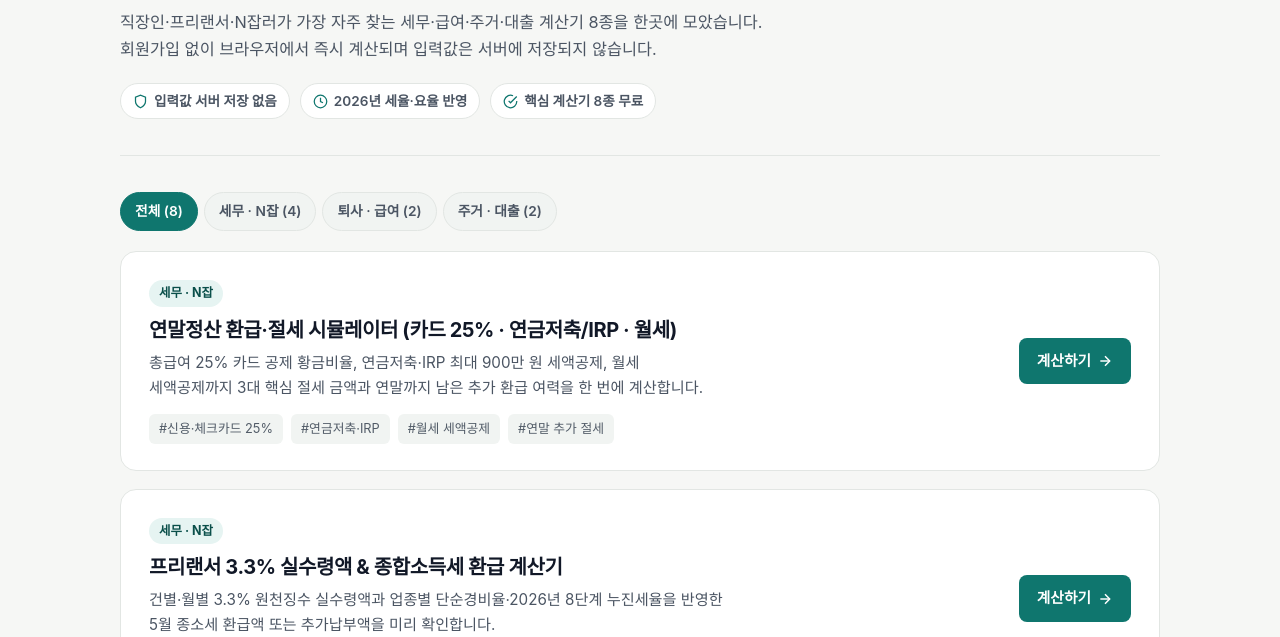
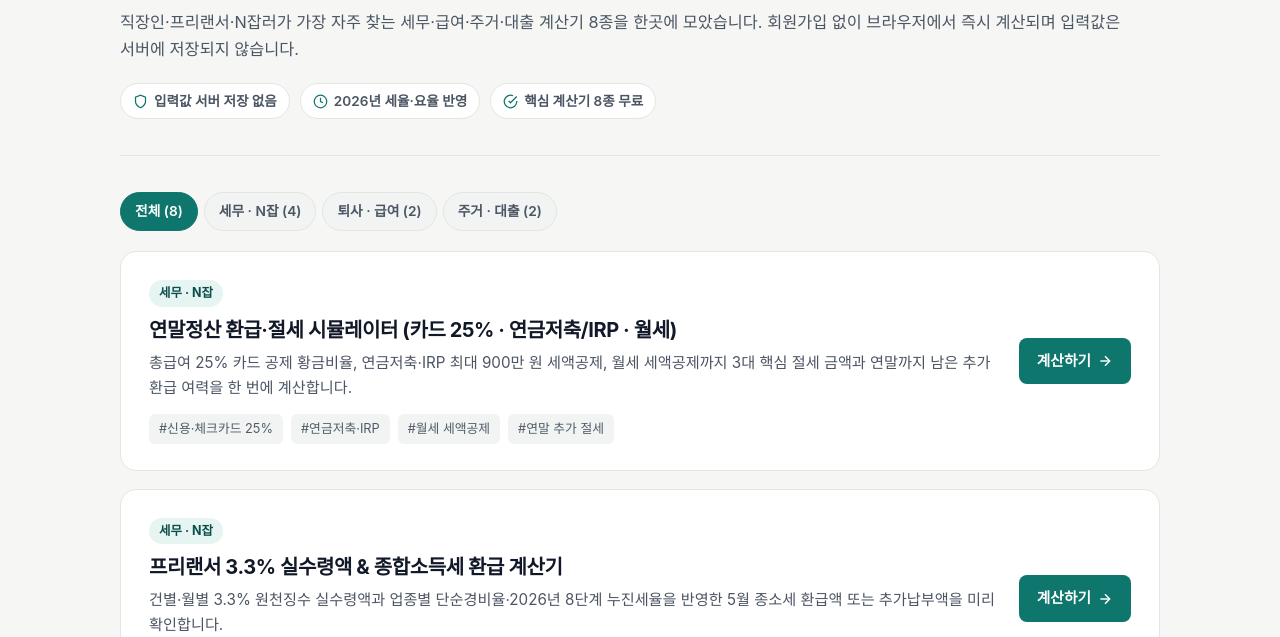
Before and after one commit to digitalwalklab-alt/howmuch-calc, an Astro site: page / in a window 1280 px wide. Shown: the part 163-800 px from the top of the page. Built offline with nearby package versions, Linux system fonts and the light colour scheme; Astro itself is replaced by a stand-in of ours; a web font is replaced by a local one.

Commit message:
style: remove narrow ch max-width on page-lead and tool-row descriptions

```diff
--- a/src/styles/global.css
+++ b/src/styles/global.css
@@ -260,7 +260,6 @@ h3 {
   margin: 12px 0 0;
   font-size: 1.02rem;
   color: var(--ink-secondary);
-  max-width: 66ch;
 }
 
 /* Home Hero & Tool Directory */
@@ -338,7 +337,6 @@ h3 {
   margin: 0;
   color: var(--ink-secondary);
   font-size: 0.95rem;
-  max-width: 60ch;
 }
 
 .tool-tags {
```
